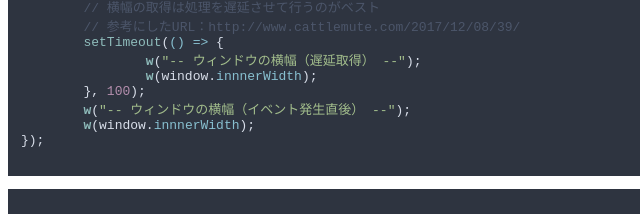
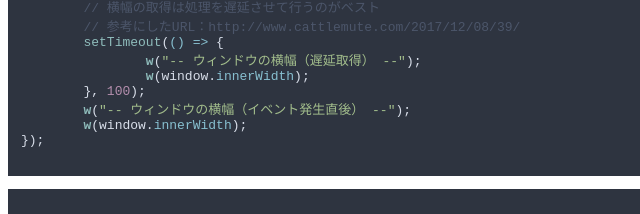
Before and after one commit to gel1123/signote, a website: page 02_html5-Lv.2/test.html in a window 1280 px wide. Shown: the part 9916-10130 px from the top of the page, 0-640 px from the left. Drawn offline with nearby package versions, Linux system fonts and the light colour scheme; no server answers; a script that the page names is missing.

Commit message:
studying...

```diff
--- a/02_html5-Lv.2/test.html
+++ b/02_html5-Lv.2/test.html
@@ -648,10 +648,10 @@ window.addEventListener("orientationchange", e => {
 	// 参考にしたURL：http://www.cattlemute.com/2017/12/08/39/
 	setTimeout(() => {
 		w("-- ウィンドウの横幅（遅延取得） --");
-		w(window.innnerWidth);
+		w(window.innerWidth);
 	}, 100);
 	w("-- ウィンドウの横幅（イベント発生直後） --");
-	w(window.innnerWidth);
+	w(window.innerWidth);
 });
 	</code></pre>
 	<pre><code id="sp-result1"></code></pre>
```
